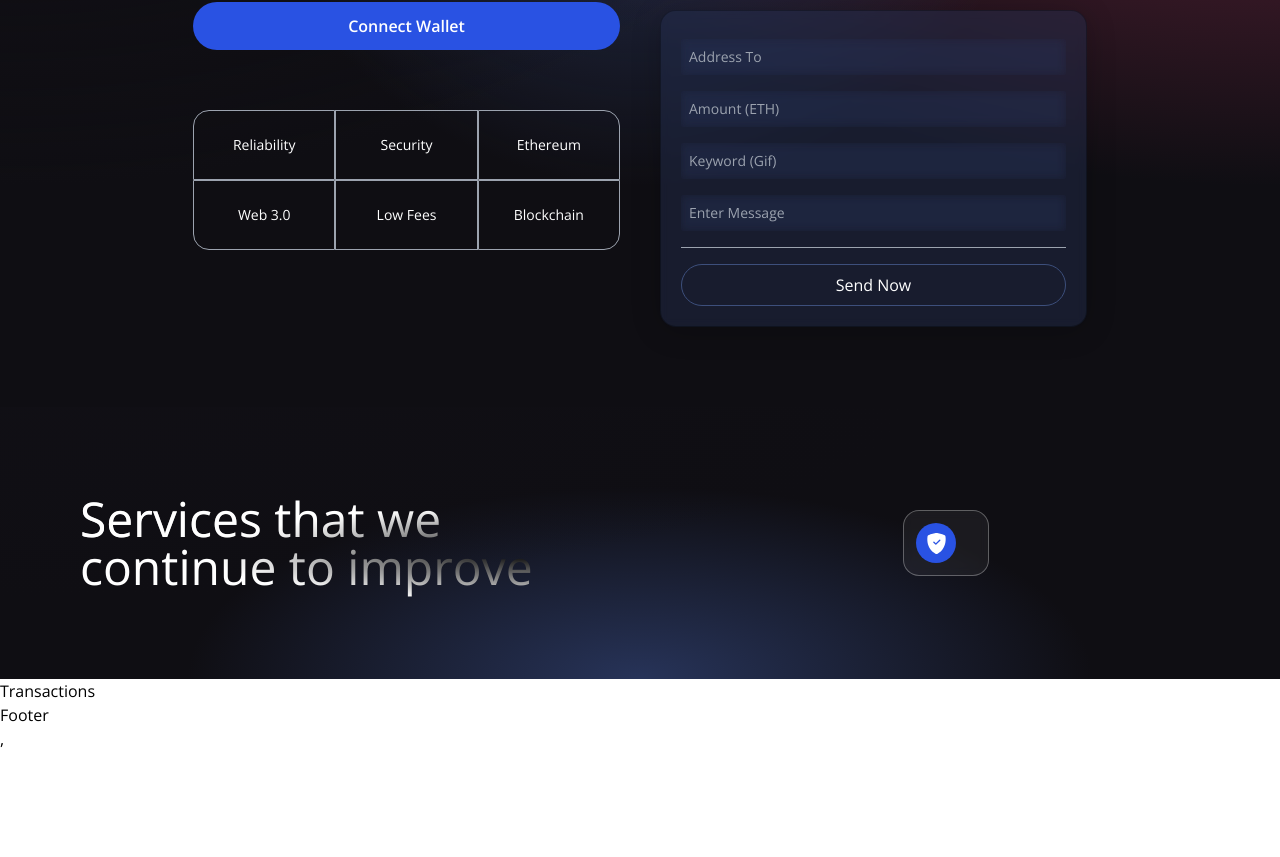
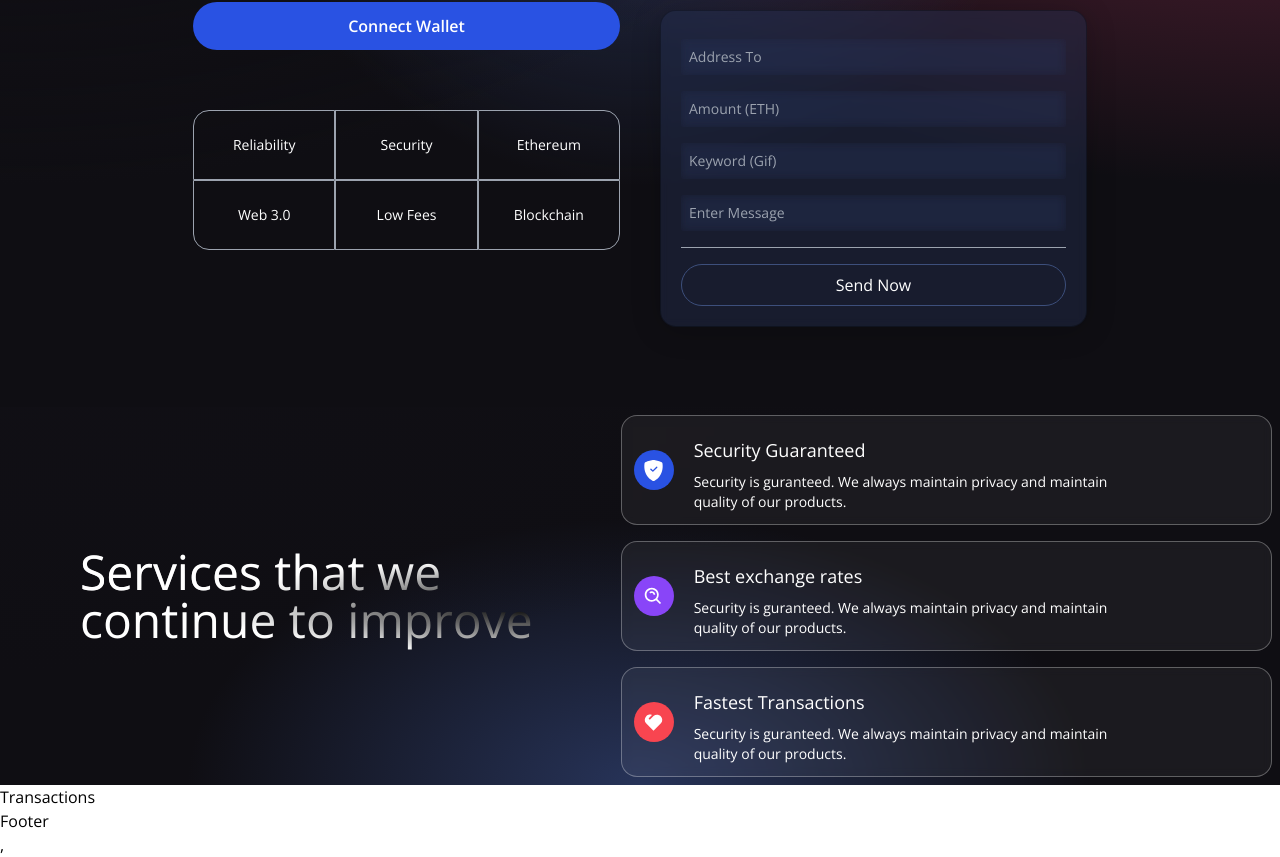
Before and after one commit to sanyam810/blockVault, a React (Vite) app in the folder client/: page / in a window 1280 px wide. Shown: the part 347-1204 px from the top of the page. Before the commit the page ends 1098 px from the top, so only its background shows below. Built offline with nearby package versions, Linux system fonts and the light colour scheme.

Commit message:
Servcies section polished

```diff
--- a/client/src/components/Services.jsx
+++ b/client/src/components/Services.jsx
@@ -1,4 +1,4 @@
-import { BsShieldFillCheck } from 'react-icons/bs';
+import { BsSearch, BsShieldFillCheck } from 'react-icons/bs';
 import { BiSearchAlt } from 'react-icons/bi';
 import { RiHeart2Fill } from 'react-icons/ri';
 
@@ -8,14 +8,15 @@ const ServiceCard=({color,title,icon,subtitle})=>(
             {icon}
         </div>
         <div className="ml-5 flex flex-col flex-1">
-
+            <h1 className="mt-2 text-white text-lg">{title}</h1>
+            <p className="mt-2 text-white text-sm md:w-9/12">{subtitle}</p>
         </div>
     </div>
 )
 
 const Services=()=>{
     return (
-        <div className="flex w-full justify-center items-center gradient-bg-services">
+        <div className="flex flex-col md:flex-row w-full justify-center items-center gradient-bg-services">
             <div className="flex mf:flex-row flex-col items-center justify-between md:p-20 py-12 px-4">
                 <div className="flex-1 flex flex-col justify-start items-start">
                     <h1 className="text-white text-3xl sm:text-5xl py-2 text-gradient">
@@ -32,6 +33,18 @@ const Services=()=>{
                     icon={<BsShieldFillCheck fontSize={21} className="text-white"/>}
                     subtitle="Security is guranteed. We always maintain privacy and maintain quality of our products."
                 />
+                <ServiceCard
+                    color="bg-[#8945F8]"
+                    title="Best exchange rates"
+                    icon={<BiSearchAlt fontSize={21} className="text-white"/>}
+                    subtitle="Security is guranteed. We always maintain privacy and maintain quality of our products."
+                />
+                <ServiceCard
+                    color="bg-[#F84550]"
+                    title="Fastest Transactions"
+                    icon={<RiHeart2Fill fontSize={21} className="text-white"/>}
+                    subtitle="Security is guranteed. We always maintain privacy and maintain quality of our products."
+                />
             </div>
         </div>
     );
```
